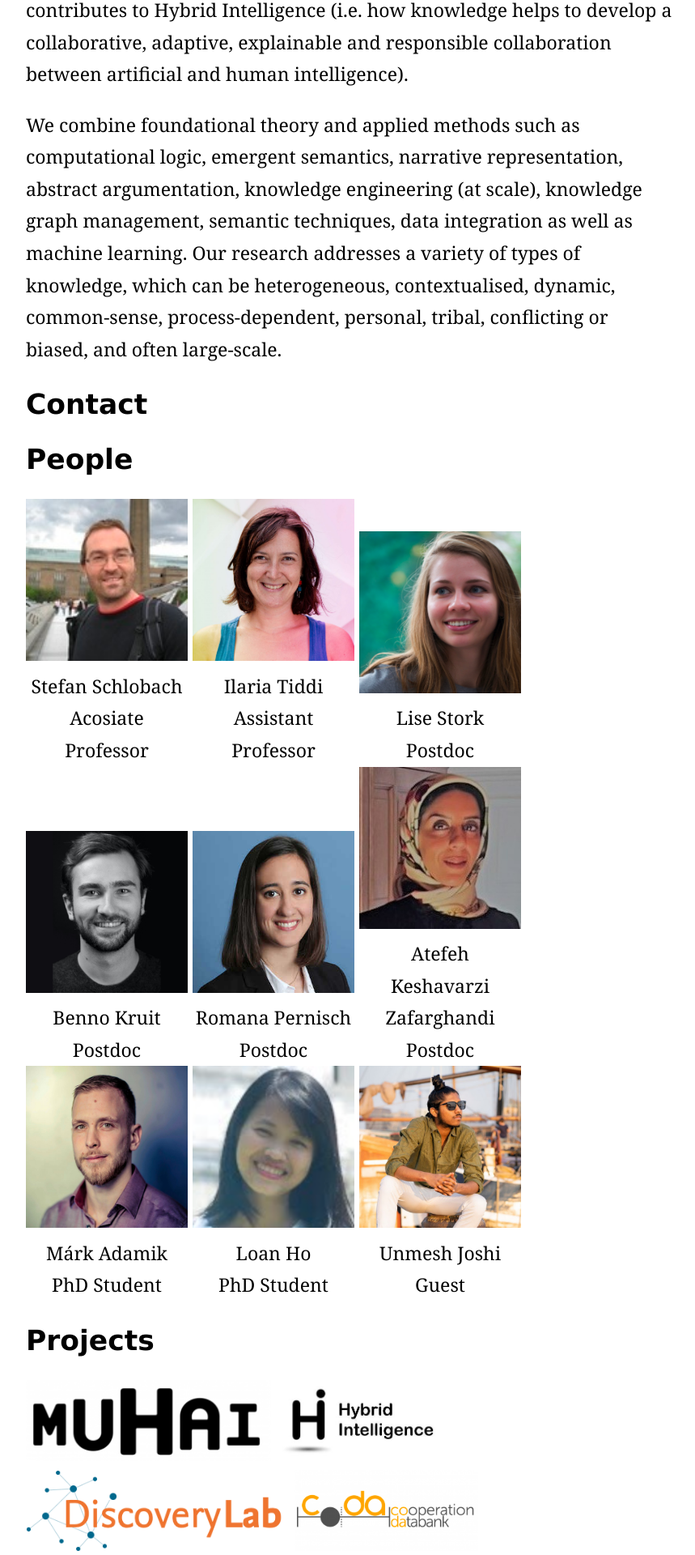
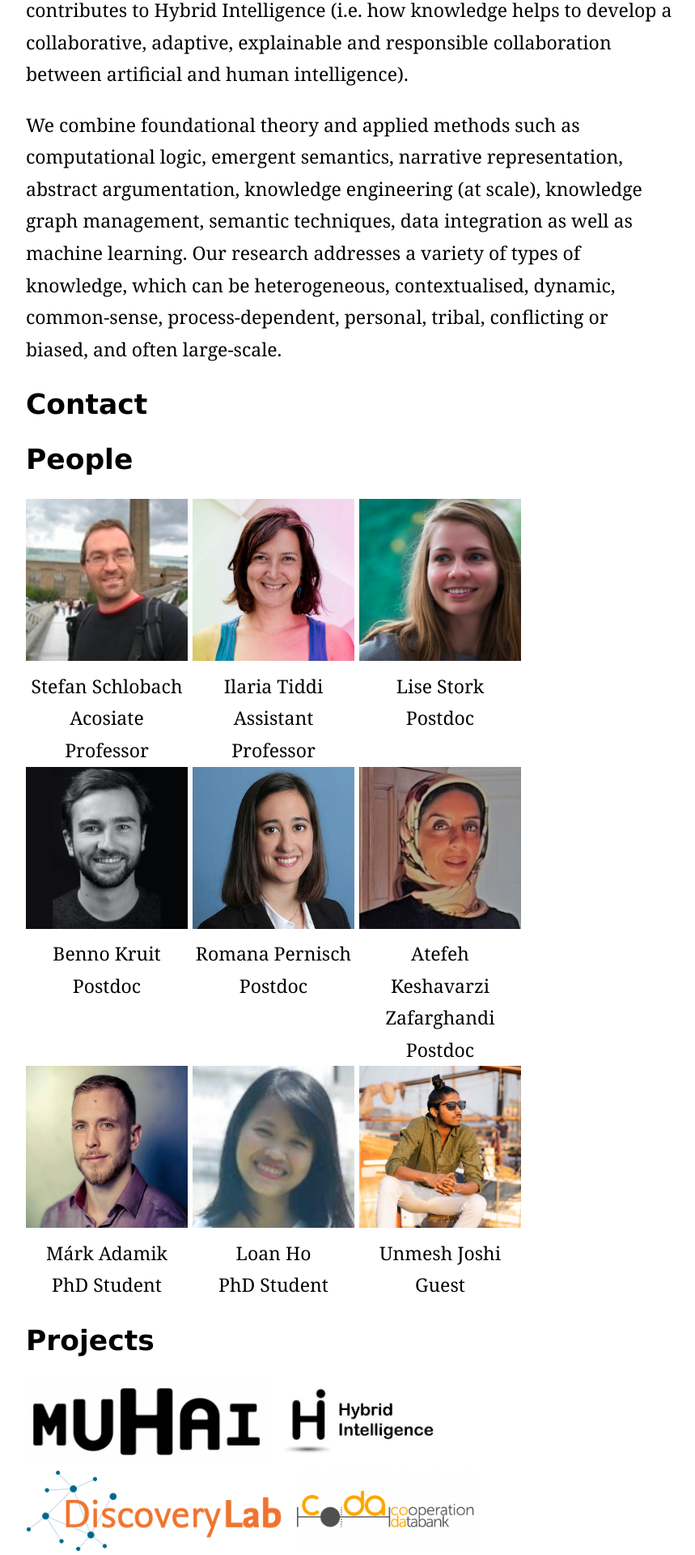
Before and after one commit to kai-vu/site, a Jekyll site: the page built from index.md, in a window 1280 px wide. Shown: the part 616-2536 px from the top of the page at 81% size, without its empty margins (208-1067 px from the left). Built offline with Jekyll 4.4.1, drawn with Linux system fonts in a browser that asks for light colours; our own code applies the rules of GitHub Pages for plain Markdown files.

Commit message:
aligning

```diff
--- a/index.md
+++ b/index.md
@@ -23,17 +23,15 @@ We combine foundational theory and applied methods such as computational logic,
 
 ## People
 <div style="width: 800px; margin-left: auto; margin-right: auto;">
-<div style="text-align: center; width:200px; display:inline-block;"><img src="images/stefan.png" width="200" height="200"><br>Stefan Schlobach<br><span stype="font-size:18pt">Acosiate Professor</span></div>
-<div style="text-align: center; width:200px; display:inline-block;"><img src="images/ilaria.png" width="200" height="200"><br>Ilaria Tiddi<br>Assistant Professor</div>
-
-<div style="text-align: center; width:200px; display:inline-block;"><img src="images/lise.png" width="200" height="200"><br>Lise Stork<br>Postdoc<br></div>
-<div style="text-align: center; width:200px; display:inline-block;"><img src="images/benno.jpg" width="200" height="200"><br>Benno Kruit<br>Postdoc<br></div>
-<div style="text-align: center; width:200px; display:inline-block;"><img src="images/romana.jpg" width="200" height="200"><br>Romana Pernisch<br>Postdoc<br></div>
-<div style="text-align: center; width:200px; display:inline-block;"><img src="images/atefeh.jpg" width="200" height="200"><br>Atefeh Keshavarzi Zafarghandi<br>Postdoc</div>
-
-<div style="text-align: center; width:200px; display:inline-block;"><img src="images/mark.png" width="200" height="200"><br>Márk Adamik<br>PhD Student</div>
-<div style="text-align: center; width:200px; display:inline-block;"><img src="images/loan.png" width="200" height="200"><br>Loan Ho<br>PhD Student</div>
-<div style="text-align: center; width:200px; display:inline-block;"><img src="images/unmesh.png" width="200" height="200"><br>Unmesh Joshi<br>Guest</div>
+    <div style="text-align: center; width:200px; display:inline-block; vertical-align:top;"><img src="images/stefan.png" width="200" height="200"><br>Stefan Schlobach<br><span stype="font-size:18pt">Acosiate Professor</span></div>
+    <div style="text-align: center; width:200px; display:inline-block; vertical-align:top;"><img src="images/ilaria.png" width="200" height="200"><br>Ilaria Tiddi<br>Assistant Professor</div>
+    <div style="text-align: center; width:200px; display:inline-block; vertical-align:top;"><img src="images/lise.png" width="200" height="200"><br>Lise Stork<br>Postdoc<br></div>
+    <div style="text-align: center; width:200px; display:inline-block; vertical-align:top;"><img src="images/benno.jpg" width="200" height="200"><br>Benno Kruit<br>Postdoc<br></div>
+    <div style="text-align: center; width:200px; display:inline-block; vertical-align:top;"><img src="images/romana.jpg" width="200" height="200"><br>Romana Pernisch<br>Postdoc<br></div>
+    <div style="text-align: center; width:200px; display:inline-block; vertical-align:top;"><img src="images/atefeh.jpg" width="200" height="200"><br>Atefeh Keshavarzi Zafarghandi<br>Postdoc</div>
+    <div style="text-align: center; width:200px; display:inline-block; vertical-align:top;"><img src="images/mark.png" width="200" height="200"><br>Márk Adamik<br>PhD Student</div>
+    <div style="text-align: center; width:200px; display:inline-block; vertical-align:top;"><img src="images/loan.png" width="200" height="200"><br>Loan Ho<br>PhD Student</div>
+    <div style="text-align: center; width:200px; display:inline-block; vertical-align:top;"><img src="images/unmesh.png" width="200" height="200"><br>Unmesh Joshi<br>Guest</div>
 </div>
 
 ## Projects
--- a/style.css
+++ b/style.css
@@ -35,9 +35,9 @@ body, html {
 	}
 }
 
-#div {
+/* #div {
 	vertical-align:top;
-}
+} */
 
 nav {
 	width: 100%;
```
